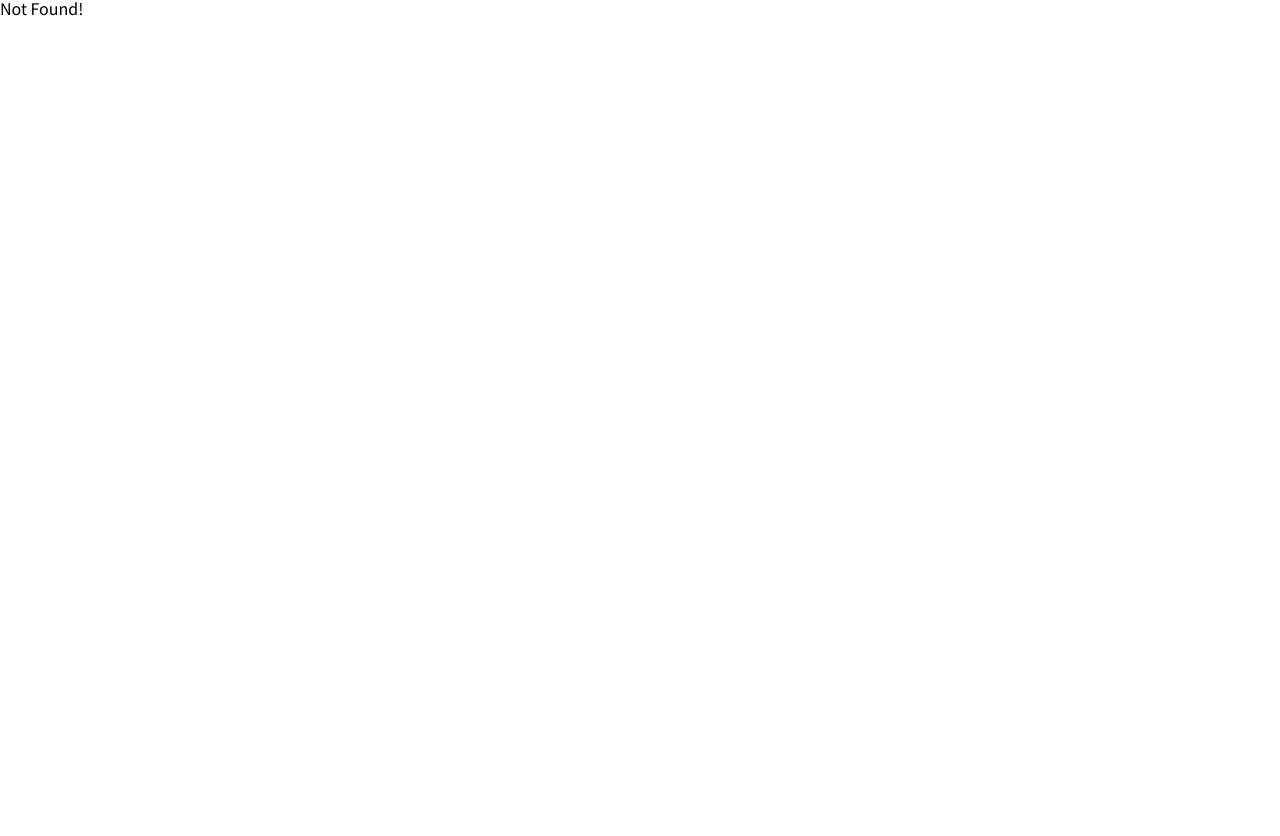
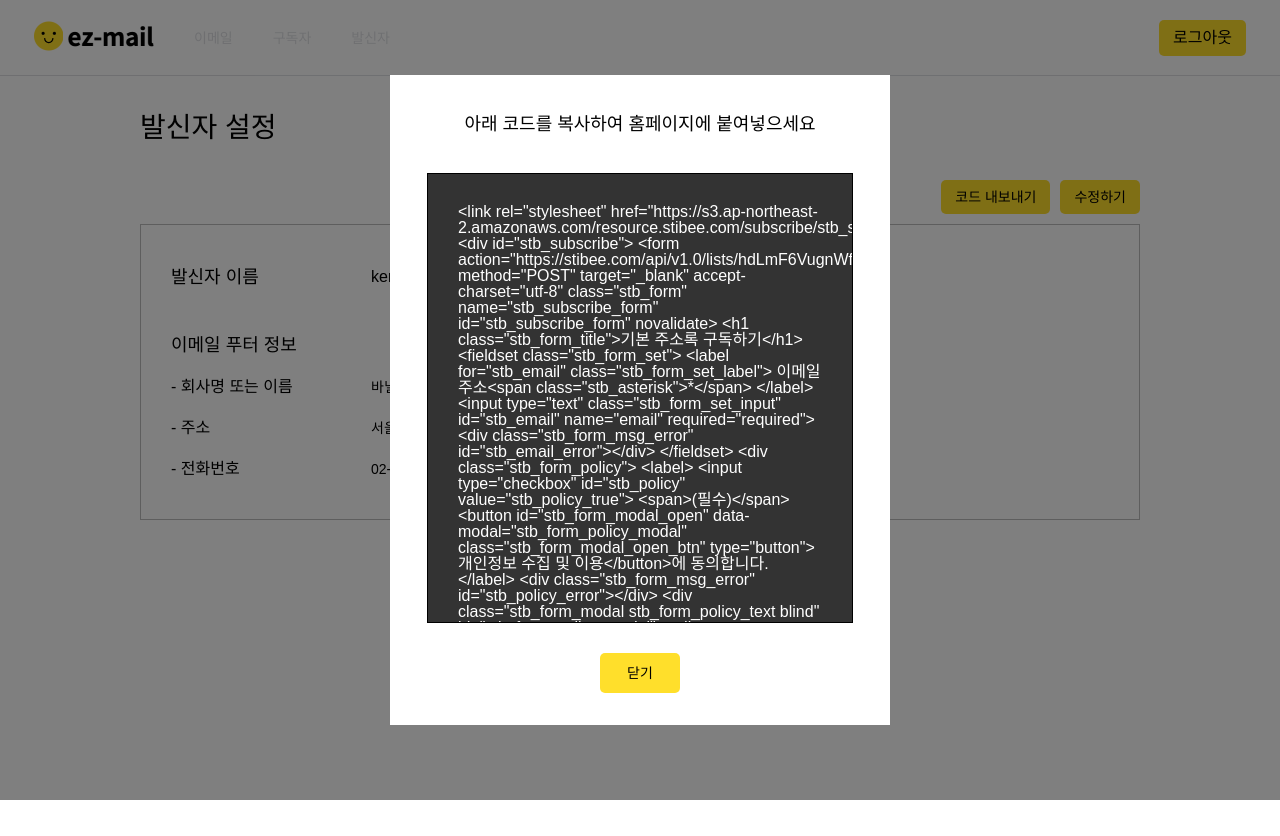
Before and after one commit to ez-mail/ez-mail-client-web, a React (Create React App) app: page /sender/cdnCode in a window 1280 px wide. Before the commit this address had no page. Before the commit the page ends 800 px from the top, so only its background shows below. Built offline with nearby package versions, Linux system fonts and the light colour scheme.

Commit message:
feat: cdn 코드 모달창 추가
발신자 설정 페이지에서 코드 내보내기 버튼을 누르면 cdn 코드 모달창이 뜨는 기능을 추가했습니다.

```diff
--- a/package.json
+++ b/package.json
@@ -1,6 +1,6 @@
 {
   "name": "client",
-  "version": "0.13.0",
+  "version": "0.14.0",
   "private": true,
   "dependencies": {
     "@fortawesome/fontawesome-svg-core": "^6.3.0",
--- /dev/null
+++ b/src/pages/CdnCodeModal.jsx
@@ -0,0 +1,81 @@
+import React from 'react';
+import styled from 'styled-components';
+
+import Modal from '../components/Modal';
+
+const cdnData = `
+<link rel="stylesheet" href="https://s3.ap-northeast-2.amazonaws.com/resource.stibee.com/subscribe/stb_subscribe_form_style.css">
+<div id="stb_subscribe">
+
+  <form action="https://stibee.com/api/v1.0/lists/hdLmF6VugnWfYX4J9AvLpINmxHJ3fw==/public/subscribers" method="POST" target="_blank" accept-charset="utf-8" class="stb_form" name="stb_subscribe_form" id="stb_subscribe_form" novalidate>
+
+    <h1 class="stb_form_title">기본 주소록 구독하기</h1>
+
+
+      <fieldset class="stb_form_set">
+        <label for="stb_email" class="stb_form_set_label">
+          이메일 주소<span class="stb_asterisk">*</span>
+        </label>
+        <input type="text" class="stb_form_set_input" id="stb_email" name="email" required="required">
+        <div class="stb_form_msg_error" id="stb_email_error"></div>
+      </fieldset>
+
+
+
+
+
+      <div class="stb_form_policy">
+        <label>
+          <input type="checkbox" id="stb_policy" value="stb_policy_true">
+          <span>(필수)</span>
+          <button id="stb_form_modal_open" data-modal="stb_form_policy_modal" class="stb_form_modal_open_btn" type="button">개인정보 수집 및 이용</button>에 동의합니다.
+        </label>
+        <div class="stb_form_msg_error" id="stb_policy_error"></div>
+        <div class="stb_form_modal stb_form_policy_text blind" id="stb_form_policy_modal">
+          <div class="stb_form_modal_body">
+            <h1 class="stb_form_modal_title">
+              개인정보 수집 및 이용
+            </h1>
+            <p class="stb_form_modal_text">뉴스레터 발송을 위한 최소한의 개인정보를 수집하고 이용합니다.
+수집된 정보는 발송 외 다른 목적으로 이용되지 않으며, 서비스가 종료되거나 구독을 해지할 경우 즉시 파기됩니다.</p>
+            <div class="stb_form_modal_btn">
+              <button id="stb_form_modal_close" class="stb_form_modal_close_btn" data-modal="stb_form_policy_modal" type="button">닫기</button>
+            </div>
+          </div>
+          <div class="stb_form_modal_bg" id="stb_form_modal_bg"></div>
+        </div>
+      </div>
+
+
+    <div class="stb_form_result" id="stb_form_result">
+    </div>
+
+
+      <fieldset class="stb_form_set_submit">
+        <button type="submit" class="stb_form_submit_button" id="stb_form_submit_button"
+          style="background-color: #FF6464; color: #FFFFFF;">구독하기</button>
+      </fieldset>
+
+    </form>
+  </div>
+</div>
+<script type="text/javascript" src="https://s3.ap-northeast-2.amazonaws.com/resource.stibee.com/subscribe/stb_subscribe_form.js"></script>
+`;
+
+export default function CdnCodeModal() {
+  return (
+    <Modal title="아래 코드를 복사하여 홈페이지에 붙여넣으세요">
+      <CdnContainer>{cdnData}</CdnContainer>
+    </Modal>
+  );
+}
+
+const CdnContainer = styled.div`
+  width: 100%;
+  height: 100%;
+  padding: 30px;
+  background-color: #333333;
+  color: white;
+  overflow-x: auto;
+  overflow-y: auto;
+`;
--- a/src/pages/Sender.jsx
+++ b/src/pages/Sender.jsx
@@ -1,4 +1,6 @@
 import React, { useState } from 'react';
+import { Outlet, useNavigate } from 'react-router-dom';
+
 import styled from 'styled-components';
 
 export default function Sender() {
@@ -9,9 +11,10 @@ export default function Sender() {
     address: '서울 강남구 테헤란로 522 홍우빌딩 6층',
     contact: '02-6713-7279',
   });
+  const navigate = useNavigate();
 
   const handleCodeButtonClick = () => {
-    console.log('코드 내보내기 버튼 클릭');
+    navigate('/sender/cdnCode');
   };
 
   const handleModifyButtonClick = () => {
@@ -106,6 +109,7 @@ export default function Sender() {
           <EmailFooterItemContent>{senderInfo.contact}</EmailFooterItemContent>
         </SenderInfoContainer>
       </MainContainer>
+      <Outlet />
     </section>
   );
 }
```
Also changed, not shown: src/routes/index.jsx (+7 -0 lines).
